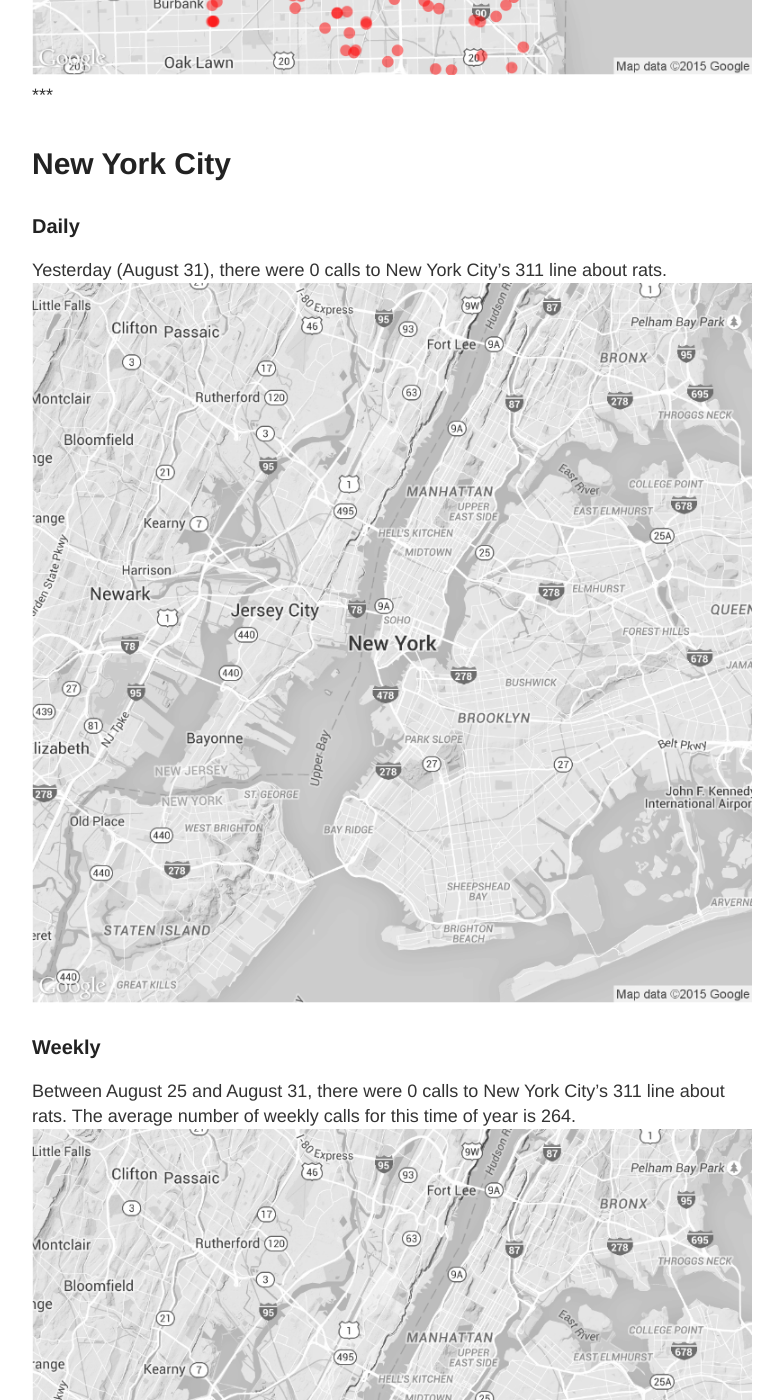
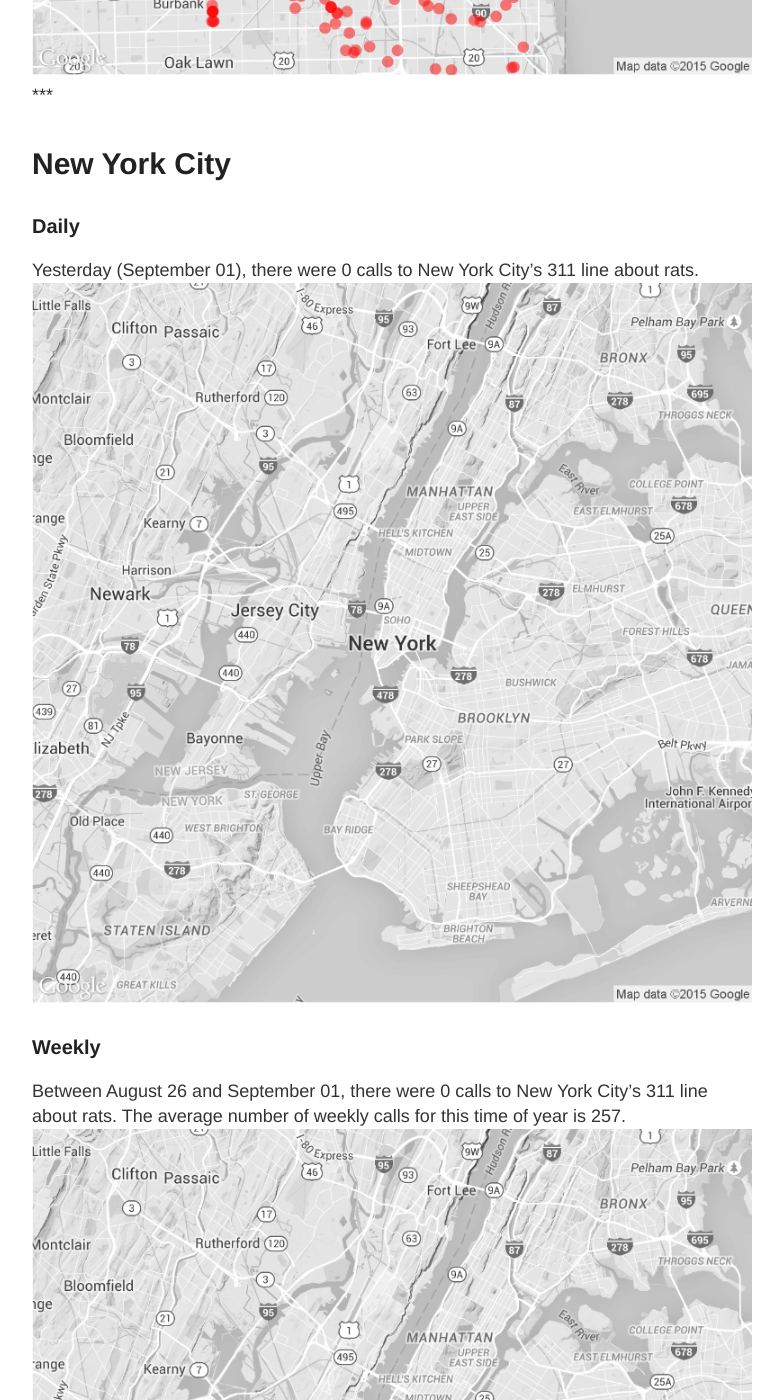
Before and after one commit to DanielHadley/ratmaps, a Jekyll site: the page built from daily.md, in a window 1280 px wide and 1400 px high, scrolled down 1986 px. Shown: the whole window, without its empty margins (248-1031 px from the left). Built offline with Jekyll 4.4.1, drawn with Linux system fonts in a browser that asks for light colours; comment, search, counter and statistics services are not loaded; some of the changed text lies outside the part shown.

Commit message:
Daily Maps

```diff
--- a/daily.md
+++ b/daily.md
@@ -15,22 +15,22 @@
 
 ### Daily
 
-Yesterday (August 31), there were 206 calls to Chicago's 311 line about rats.
+Yesterday (September 01), there were 199 calls to Chicago's 311 line about rats.
 ![Chicago rat calls to 311 weekly map]({{ site.cityimages }}/daily/Chicago_Rat_Map_Daily.png)
 
 ### Weekly
-Between August 25 and August 31, there were 1069 calls to Chicago's 311 line about rats. The average number of weekly calls for this time of year is 898.
+Between August 26 and September 01, there were 1068 calls to Chicago's 311 line about rats. The average number of weekly calls for this time of year is 889.
 ![Chicago rat calls to 311 weekly map]({{ site.cityimages }}/daily/Chicago_Rat_Map_Weekly.png)
 ***
 # New York City <a id="nyc"><a>
 
 ### Daily
 
-Yesterday (August 31), there were 0 calls to New York City's 311 line about rats.
+Yesterday (September 01), there were 0 calls to New York City's 311 line about rats.
 ![NYC rat calls to 311 weekly map]({{ site.cityimages }}/daily/NYC_Rat_Map_Daily.png)
 
 ### Weekly
-Between August 25 and August 31, there were 0 calls to New York City's 311 line about rats. The average number of weekly calls for this time of year is 264.
+Between August 26 and September 01, there were 0 calls to New York City's 311 line about rats. The average number of weekly calls for this time of year is 257.
 ![NYC rat calls to 311 weekly map]({{ site.cityimages }}/daily/NYC_Rat_Map_Weekly.png)
 
 Each red dot represents one call about a rat seen in that location. The dots are transparent, so multiple calls from one location will be seen as a solid dot. The usual caveats apply: more calls do not necessarily mean that there are more rats in that location than other parts of the city. A cluster of dots could indicate that one resident is unusually vocal about rodents in his or her neighborhood. Also, more densely populated neighborhoods tend to make more calls to 311.
```
Also changed, not shown: images/pages/daily/Chicago_Rat_Map_Daily.png, images/pages/daily/Chicago_Rat_Map_Weekly.png, images/pages/daily/NYC_Rat_Map_Daily.png, images/pages/daily/NYC_Rat_Map_Weekly.png.
